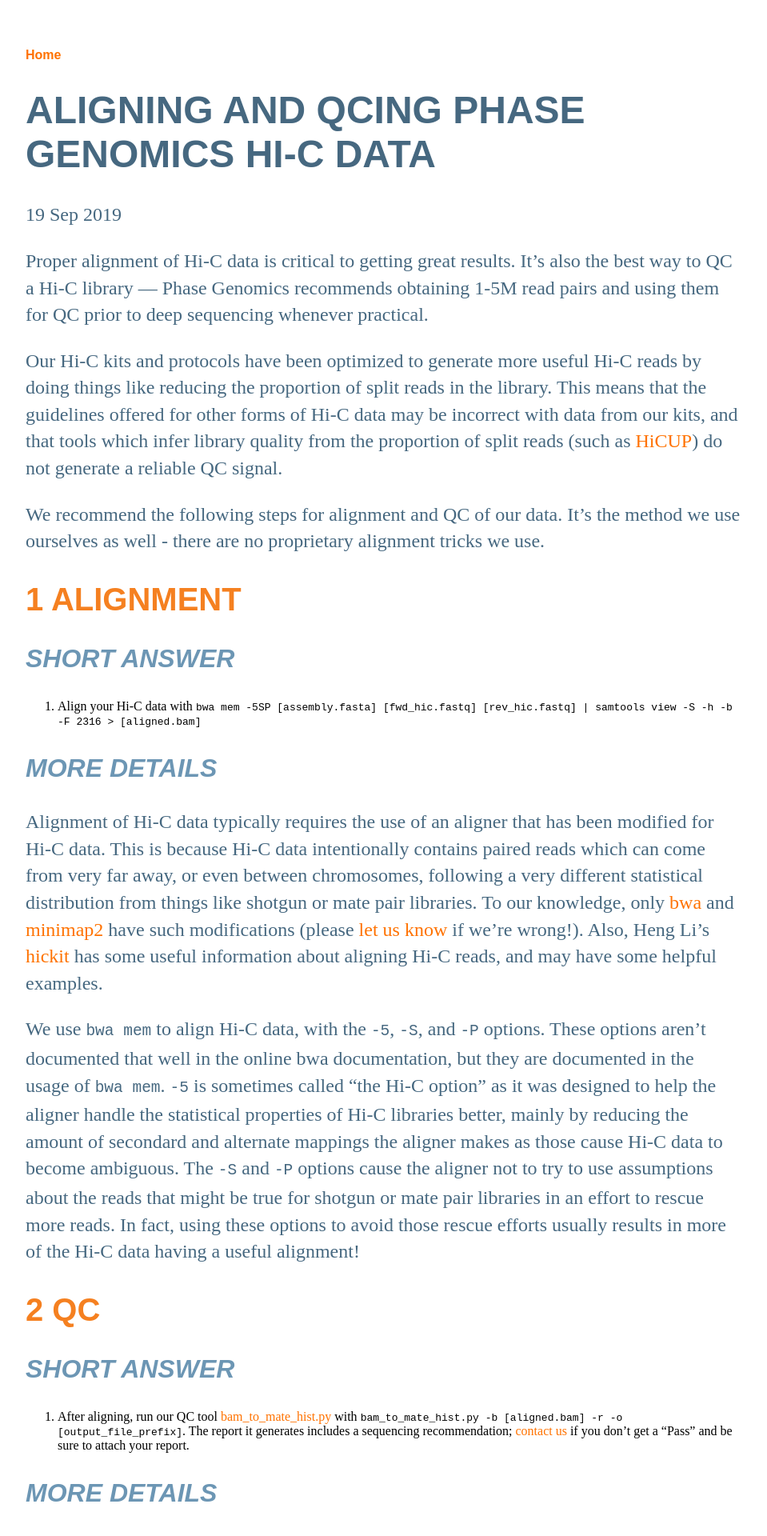
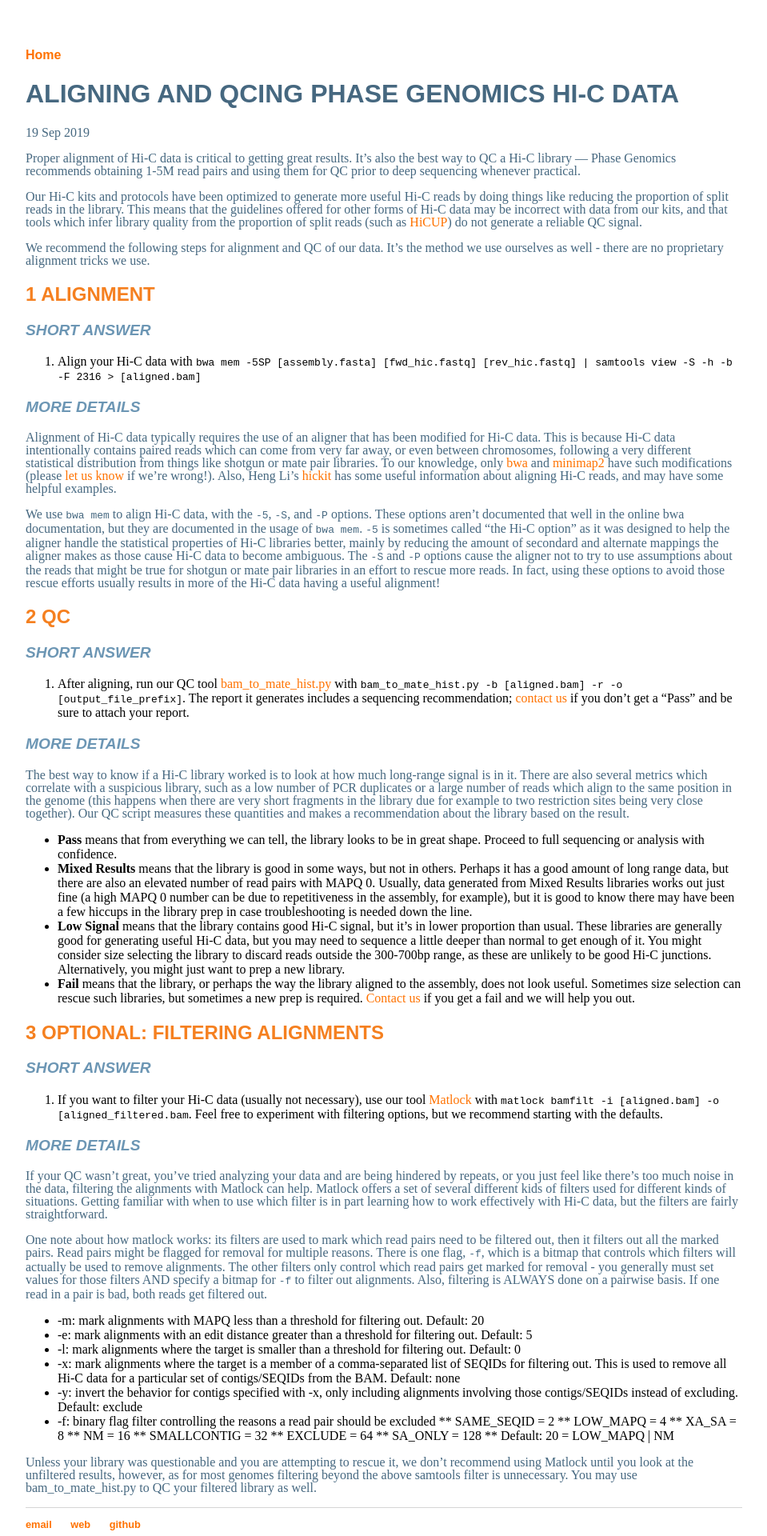
Before and after one commit to phasegenomics/phasegenomics.github.io, a Jekyll site: the page built from _posts/2019-09-19-hic-alignment-and-qc.md, in a window 1280 px wide. Shown: the top 1920 px of the page at 80% size, without its empty margins (160-1119 px from the left). Built offline with Jekyll 4.4.1, drawn with Linux system fonts in a browser that asks for light colours.

Commit message:
Style updates

```diff
--- a/css/main.css
+++ b/css/main.css
@@ -26,22 +26,22 @@ h1, h2, h3 {
     text-transform: uppercase;
 }
 h1 {
-    font-size: 3em;
+    font-size: 2em;
     color: #466880;
 }
 h2 {
-	font-size: 2.5em;
+	font-size: 1.5em;
     color: #f58020;
 }
 h3 {
-	font-size: 2em;
+	font-size: 1.2em;
     color: #6c96b4;
     font-style: italic;
 }
 
 p {
-    font-size: 1.5em;
-    line-height: 1.4em;
+    font-size: 1em;
+    line-height: 1em;
     color: #466880;
 }
 footer {
```
